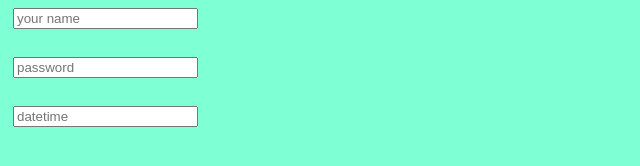
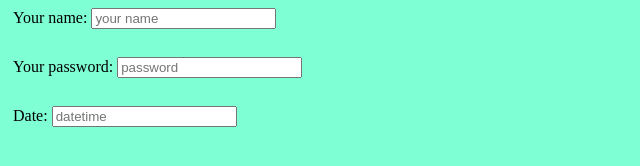
Before and after one commit to MdboktiarUddin/my-first-github-ripo, a plain HTML site: page styles/index50.html in a window 1280 px wide. Shown: the whole page, without its empty margins (0-640 px from the left). Drawn offline with Linux system fonts and the light colour scheme.

Commit message:
added form correctly

```diff
--- a/styles/index50.html
+++ b/styles/index50.html
@@ -13,14 +13,14 @@
     <link rel="stylesheet" href="style50.css">
 </head>
 <body>
-    <label>
-        <input type="text" placeholder="your name">
+    <label>Your name:
+        <input type="text" placeholder="your name" id="name">
     </label> <br>
-    <label>
-        <input type="password" placeholder="password">
+    <label>Your password:
+        <input type="password" placeholder="password" id="password">
     </label><br>
-    <label>
-<input type="datetime" placeholder="datetime">
+    <label>Date:
+<input type="datetime" placeholder="datetime" id="datetime">
     </label>
 </body>
 </html>
--- a/styles/style50.css
+++ b/styles/style50.css
@@ -1,5 +1,6 @@
 label{
     margin: 5px;
+
 }
 body{
     background-color: aquamarine;
```
Also changed, not shown: index.html (+7 -1 lines).
